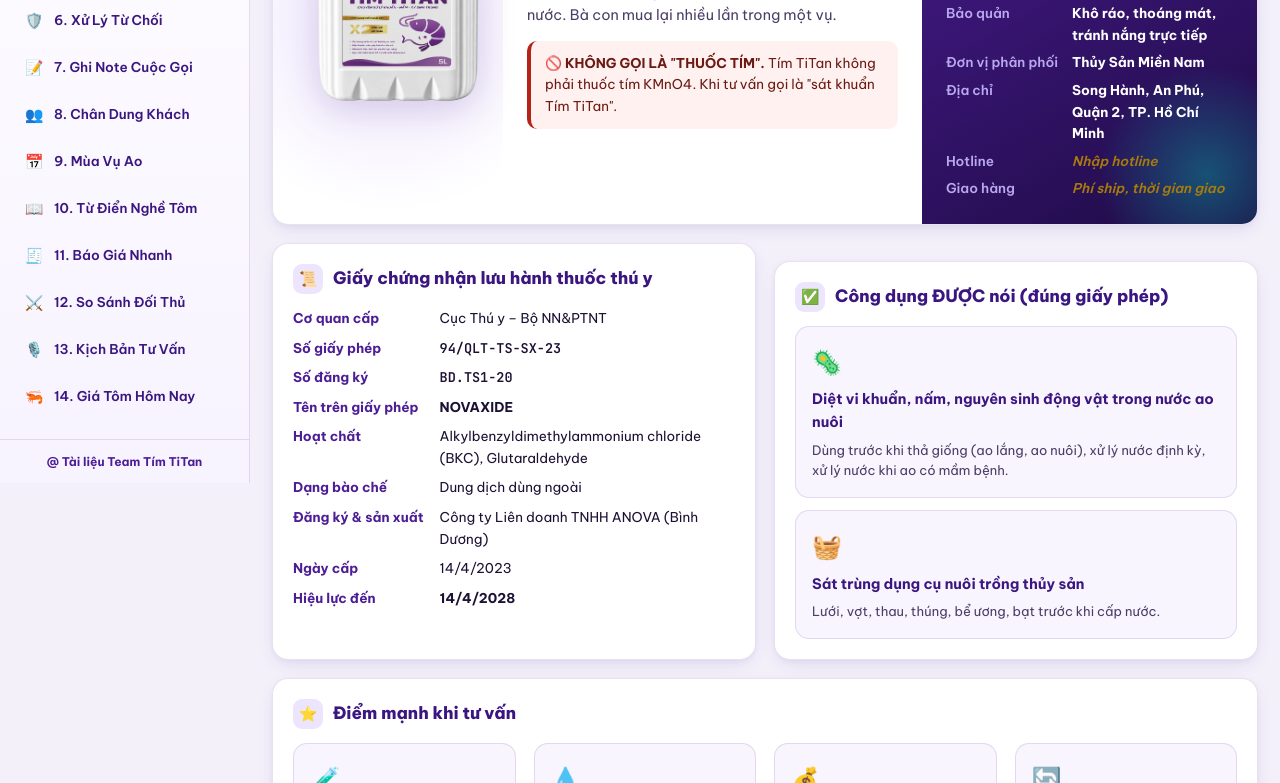
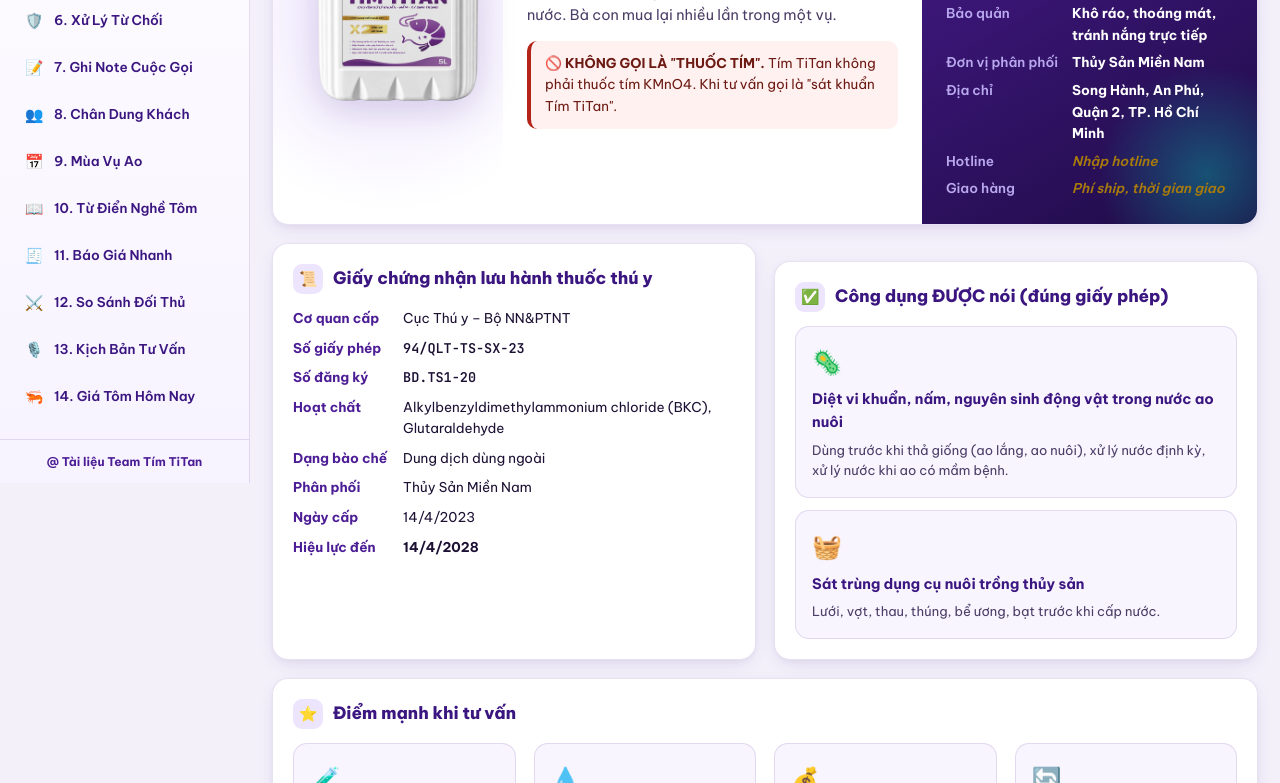
Before and after one commit to duonghien93/TimTitan_Handbook, a plain HTML site: page index.html in a window 1280 px wide. Shown: the part 317-1100 px from the top of the page. Drawn offline with Linux system fonts and the light colour scheme.

Commit message:
Muc 1: bo ten tren giay phep, doi thanh Phan phoi Thuy San Mien Nam

```diff
--- a/index.html
+++ b/index.html
@@ -357,10 +357,9 @@ pre.msg{white-space:pre-wrap;font-family:var(--font);font-size:13.5px;background
               <dt>Cơ quan cấp</dt><dd>Cục Thú y – Bộ NN&amp;PTNT</dd>
               <dt>Số giấy phép</dt><dd class="mono">94/QLT-TS-SX-23</dd>
               <dt>Số đăng ký</dt><dd class="mono">BD.TS1-20</dd>
-              <dt>Tên trên giấy phép</dt><dd><b>NOVAXIDE</b></dd>
               <dt>Hoạt chất</dt><dd>Alkylbenzyldimethylammonium chloride (BKC), Glutaraldehyde</dd>
               <dt>Dạng bào chế</dt><dd>Dung dịch dùng ngoài</dd>
-              <dt>Đăng ký &amp; sản xuất</dt><dd>Công ty Liên doanh TNHH ANOVA (Bình Dương)</dd>
+              <dt>Phân phối</dt><dd>Thủy Sản Miền Nam</dd>
               <dt>Ngày cấp</dt><dd>14/4/2023</dd>
               <dt>Hiệu lực đến</dt><dd><b>14/4/2028</b></dd>
             </dl>
```
